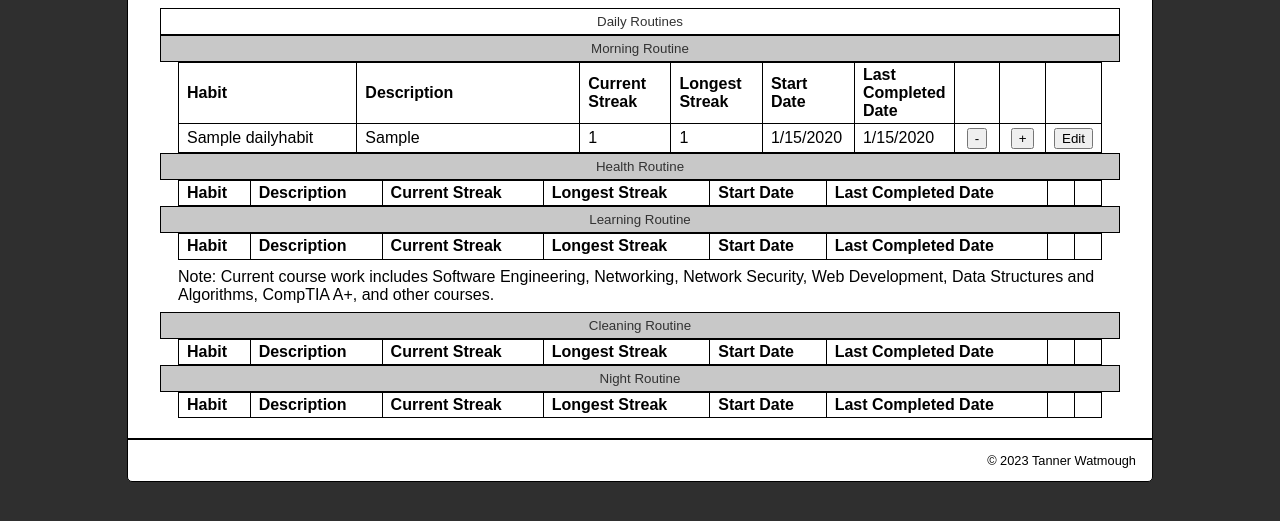
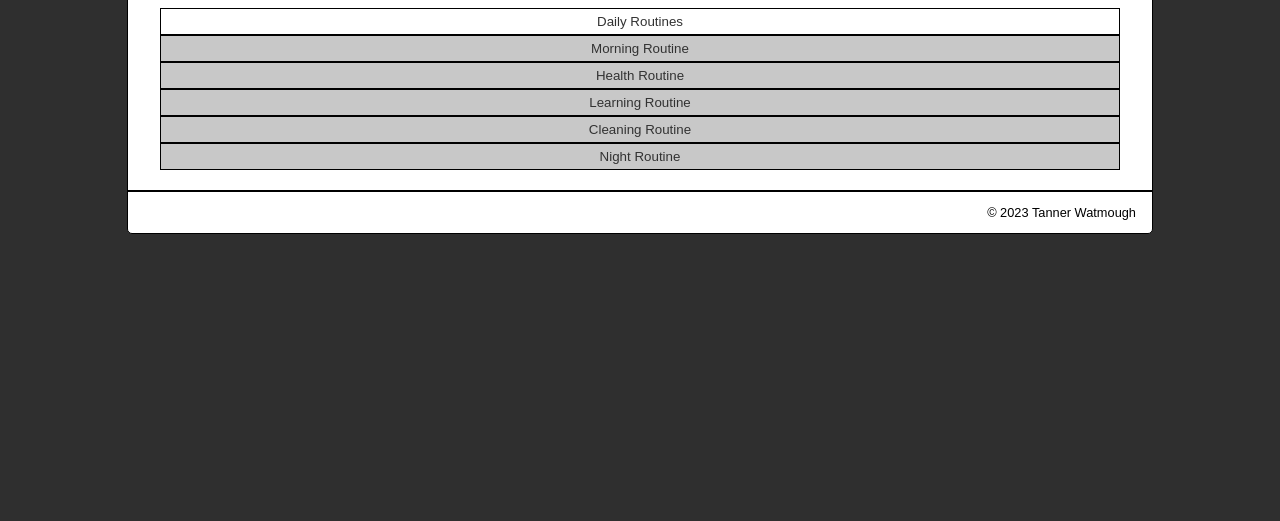
Before and after one commit to tannerwatmough/life_manager, a PHP site: page /life_manager/view/daily_view.php in a window 1280 px wide. Shown: the part 99-620 px from the top of the page. Run offline with PHP 8.4, Linux system fonts and the light colour scheme; tables that the repository leaves empty hold one stand-in row (values such as "Sample post"); lists and menus that the app fills with data are empty.

Commit message:
Testing different element

```diff
--- a/css/base.css
+++ b/css/base.css
@@ -140,6 +140,6 @@
 
 .collapse {
     padding: 0 18px;
-    display: hidden;
+    display: none;
     overflow: hidden;
 }
--- a/view/daily_view.php
+++ b/view/daily_view.php
@@ -100,7 +100,7 @@
   <button type="button" class="collapsible heading-medium" id="health_rout">Health Routine</button>
 
   <section class="collapse">
-    <table>
+    <table class="collapse">
       <tr>
         <th>Habit</th>
         <th>Description</th>
```
